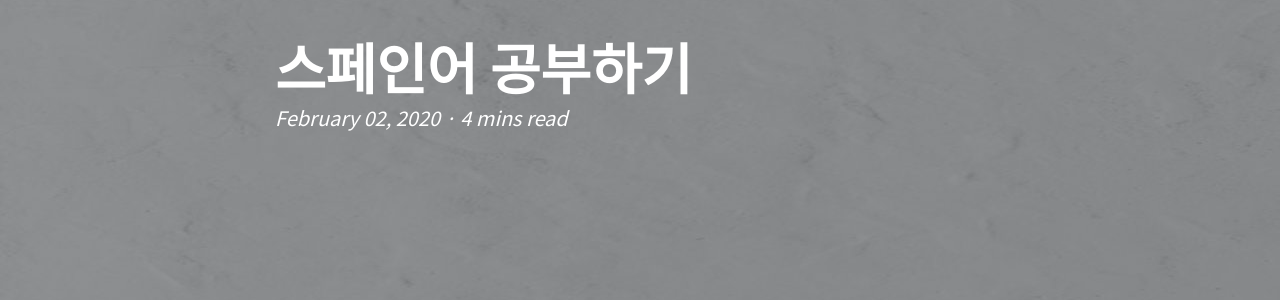
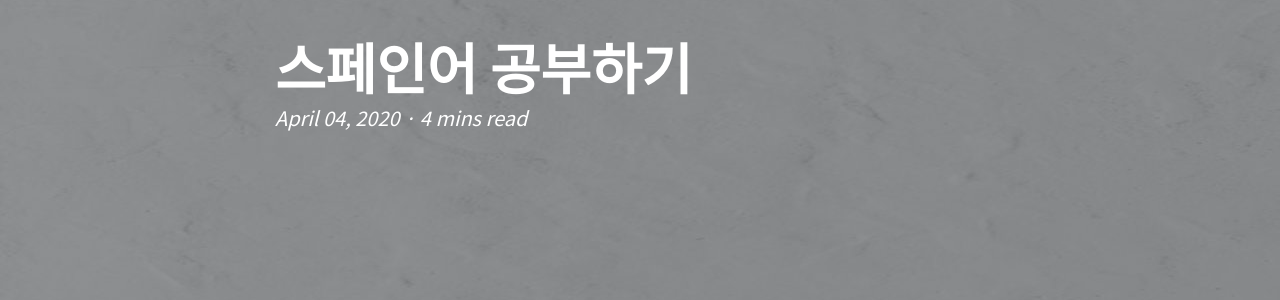
Before and after one commit to moringjyp/rosa, a Jekyll site: the page built from _posts/2020-02-02-spainsh_01.md, in a window 1280 px wide and 900 px high. Shown: the part 167-467 px from the top of the window. Built offline with Jekyll 4.4.1, drawn with Linux system fonts in a browser that asks for light colours; comment, search, counter and statistics services are not loaded.

Commit message:
다시 발행(첫번째)

```diff
--- a/_posts/2020-02-02-spainsh_01.md
+++ b/_posts/2020-02-02-spainsh_01.md
@@ -2,7 +2,7 @@
 layout: post
 permalink: /category/spanish_01/
 title: '스페인어 공부하기'
-date: 2020-02-02 11:50:00 +9:00
+date: 2020-04-04 15:47:00 +9:00
 feature: 'img/posts/001/ss4.jpg'
 background: '/img/posts/001/b2.jpg'
 categories:
```
